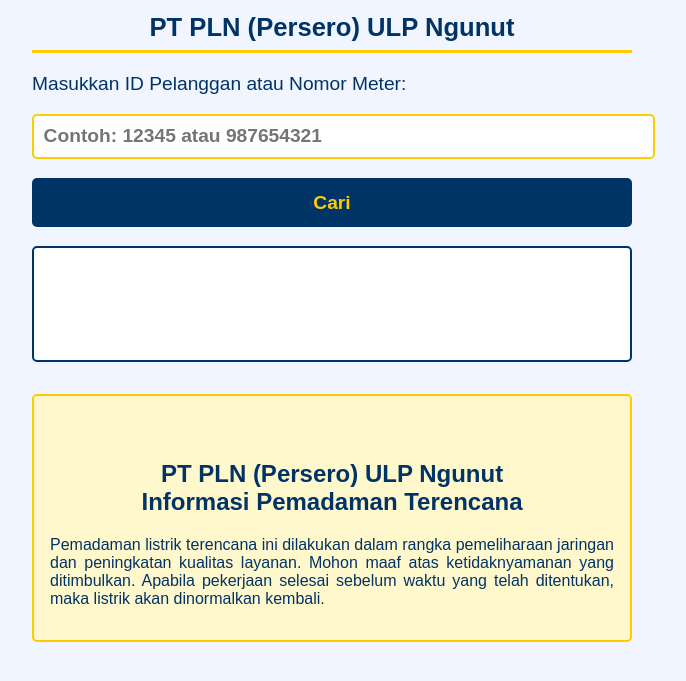
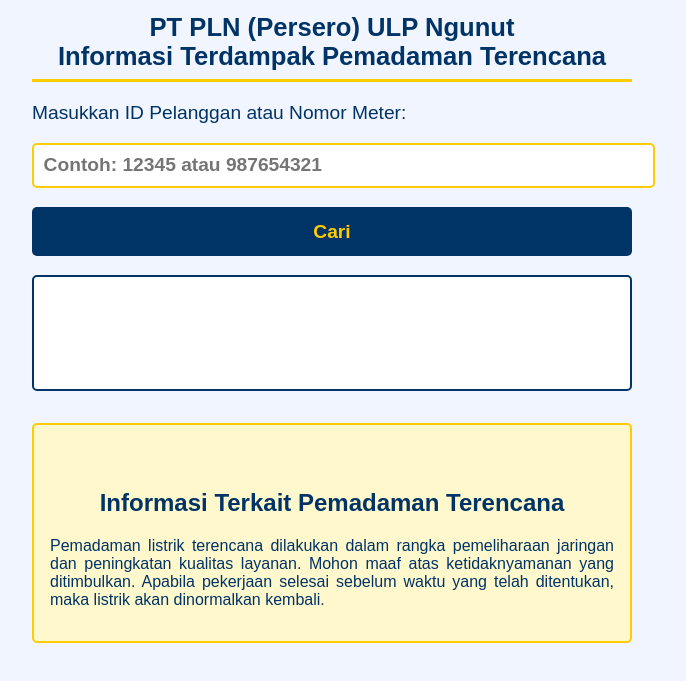
Before and after one commit to Infoplnngunut/pemadaman, a plain HTML site: page index.html in a window 1280 px wide. Shown: the part 199-880 px from the top of the page, without its empty margins (308-994 px from the left). Drawn offline with Linux system fonts and the light colour scheme.

Commit message:
Update index.html

```diff
--- a/index.html
+++ b/index.html
@@ -78,6 +78,7 @@
   <header>
     <img src="pln.png" alt="Logo PLN" class="logo" />
     <h1>PT PLN (Persero) ULP Ngunut</h1>
+    <h1>Informasi Terdampak Pemadaman Terencana</h1>
   </header>
 
   <label for="idNomor">Masukkan ID Pelanggan atau Nomor Meter:</label>
@@ -88,10 +89,10 @@
 
   <section id="info-terencana" style="margin-top:2em; padding:1em; border: 2px solid #ffcc00; border-radius:5px; background:#fff8cc; color:#003366;">
     <h2 style="white-space: pre-line; text-align: center;">
-      PT PLN (Persero) ULP Ngunut<br />Informasi Pemadaman Terencana
+      Informasi Terkait Pemadaman Terencana
     </h2>
     <p style="font-weight: normal; text-align: justify; margin-top: 1em;">
-      Pemadaman listrik terencana ini dilakukan dalam rangka pemeliharaan jaringan dan peningkatan kualitas layanan.
+      Pemadaman listrik terencana dilakukan dalam rangka pemeliharaan jaringan dan peningkatan kualitas layanan.
       Mohon maaf atas ketidaknyamanan yang ditimbulkan. Apabila pekerjaan selesai sebelum waktu yang telah ditentukan, maka listrik akan dinormalkan kembali.
     </p>
   </section>
```
